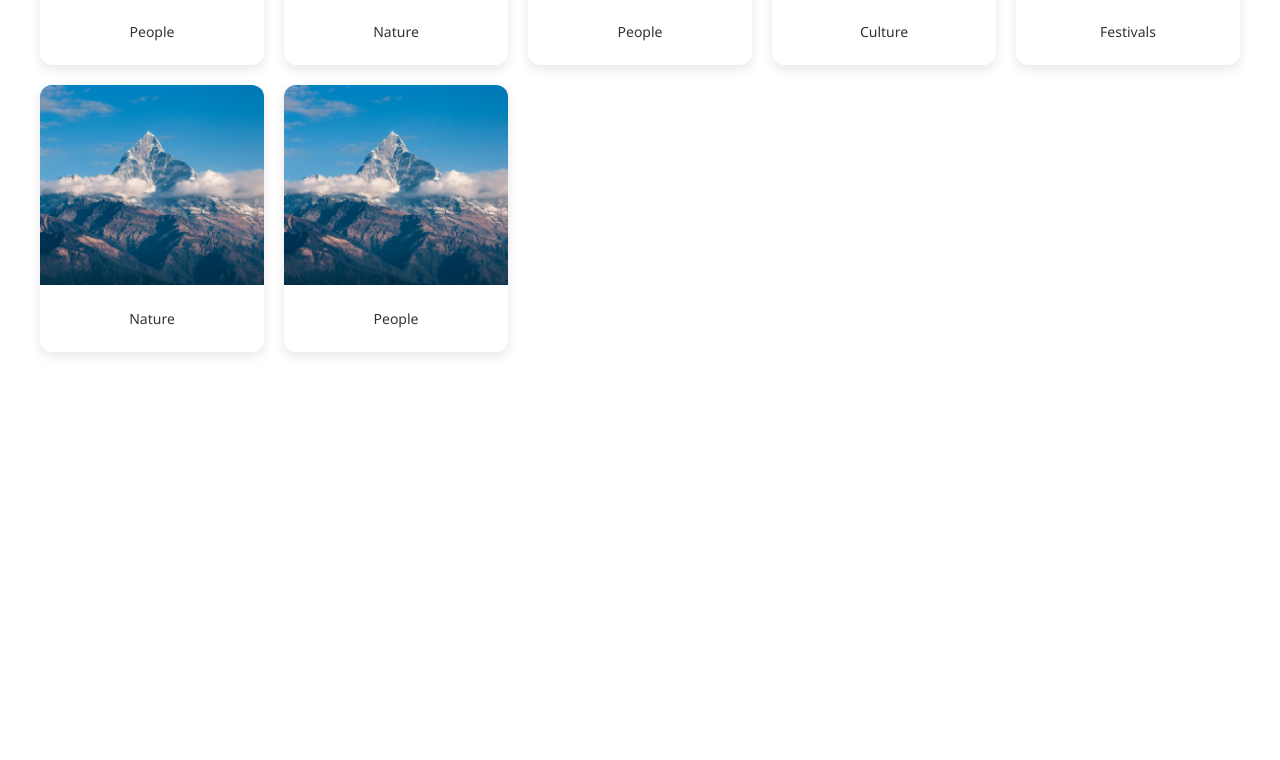
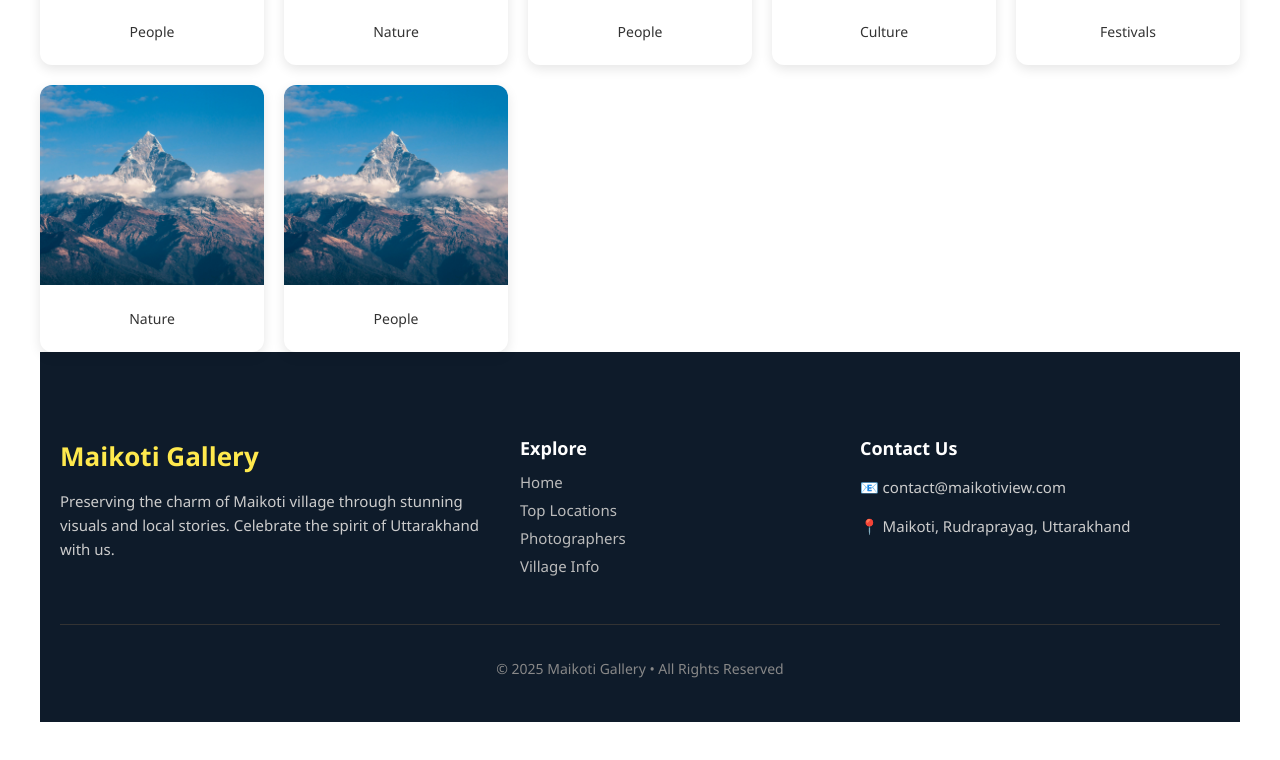
Before and after one commit to udayanvashistha/maikoti, a React (Create React App) app: page /gallery in a window 1280 px wide. Shown: the part 691-1451 px from the top of the page. Before the commit the page ends 1083 px from the top, so only its background shows below. Built offline with nearby package versions, Linux system fonts and the light colour scheme.

Commit message:
"Added logo"

```diff
--- a/src/components/Navbar.js
+++ b/src/components/Navbar.js
@@ -3,7 +3,7 @@ import React from "react";
 const Navbar = () => {
   return (
     <nav style={styles.navbar}>
-      <div style={styles.logo}>DSGN</div>
+      <div style={styles.logo}>MAIKOTI</div>
       <ul style={styles.navLinks}>
         <li style={styles.navItem}>Home</li>
         <li style={styles.navItem}>Class</li>
--- a/src/components/gallery/GalleryPage.js
+++ b/src/components/gallery/GalleryPage.js
@@ -1,5 +1,6 @@
 import React, { useState } from "react";
 import img1 from "../../assets/images/home.jpg"; // Sample image, replace with actual images
+import Footer from "../Footer";
 
 const categories = ["All", "Nature", "People", "Culture", "Festivals"];
 
@@ -52,6 +53,7 @@ const GalleryPage = () => {
           </div>
         ))}
       </div>
+      <Footer />
     </div>
   );
 };
```
